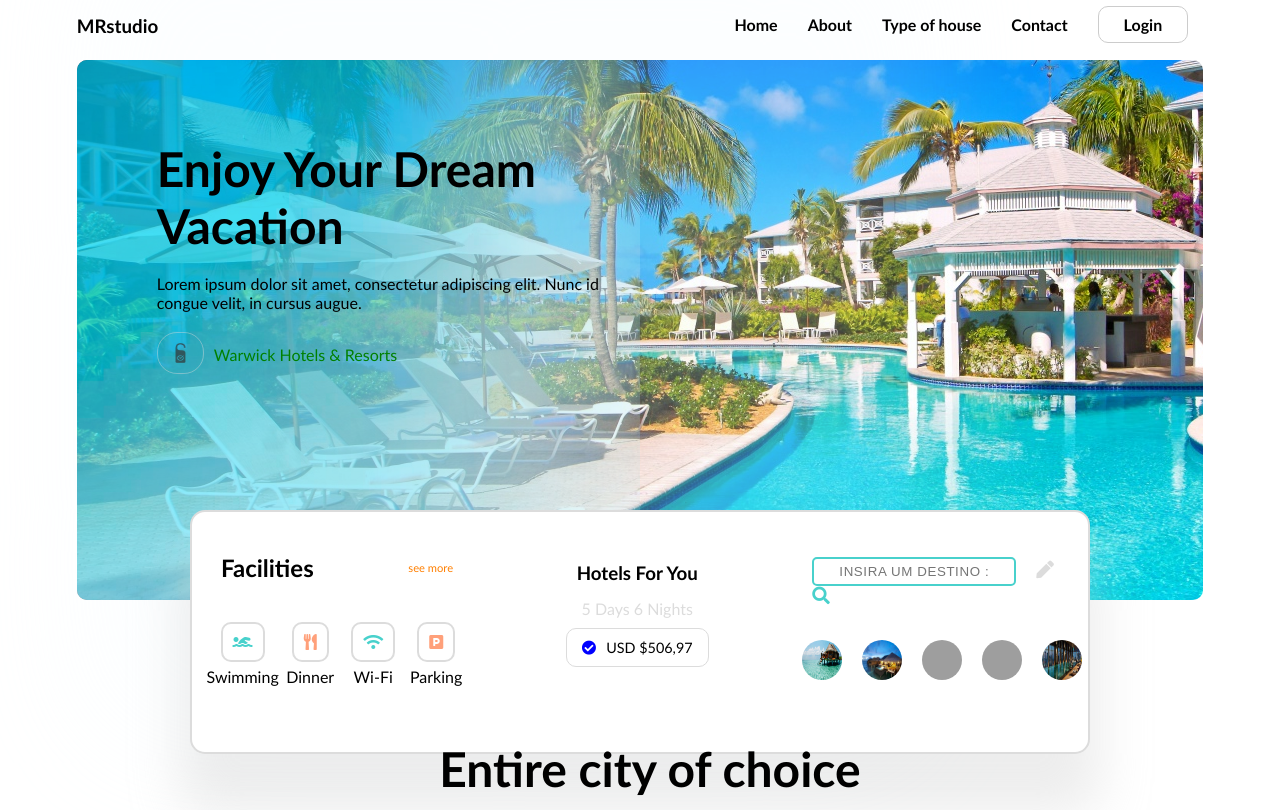
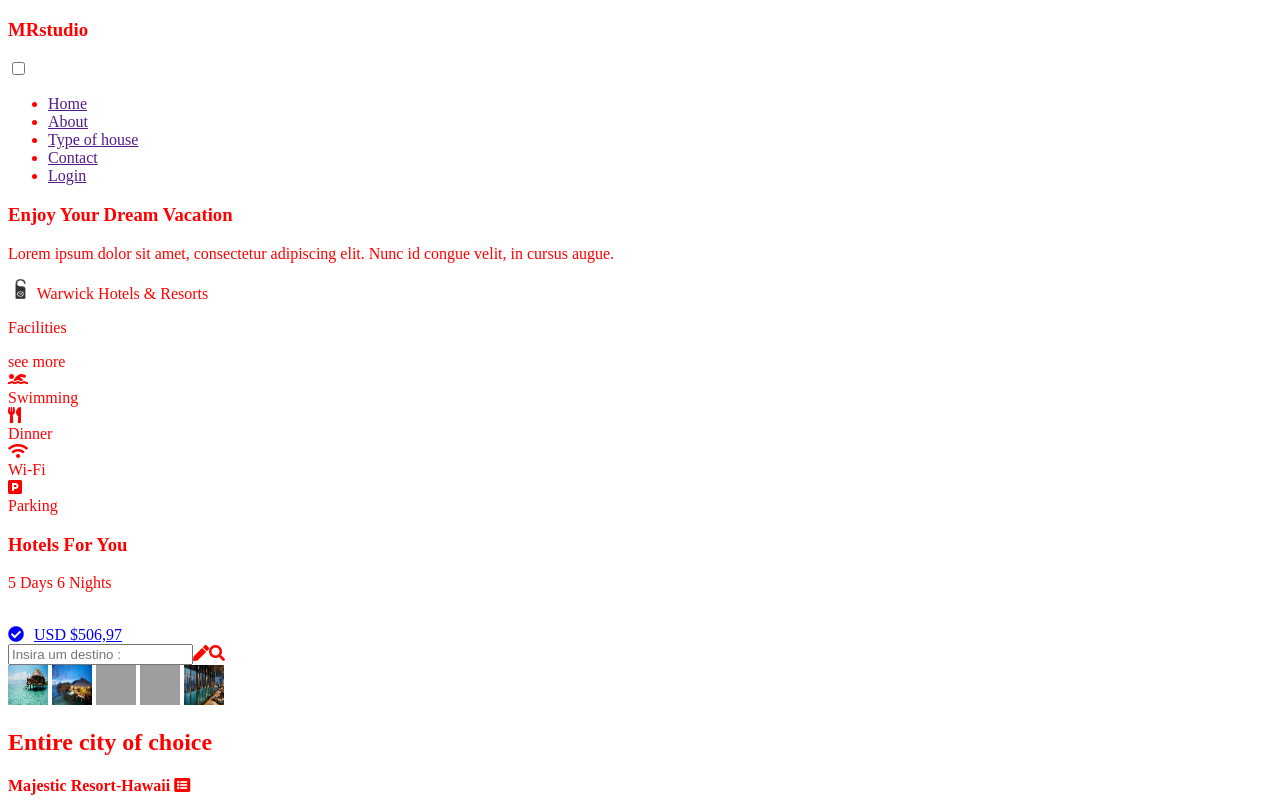
Before and after one commit to daniSoares1993/site-bookhotel, a plain HTML site: page index.html in a window 1280 px wide. Shown: the top 810 px of the page. Drawn offline with Linux system fonts and the light colour scheme; files that its build step writes are made by us from their sources; grey boxes are pictures that could not be loaded; files whose address does not match are found by name.

Commit message:
Desenvolvendo

```diff
--- /dev/null
+++ b/estilo.css
@@ -0,0 +1,3 @@
+body{
+    color: red;
+}
--- a/index.html
+++ b/index.html
@@ -7,7 +7,7 @@
 	<meta name="viewport"  content="width=device-width initial-scale=1 shrink-to-fit=no">
 
 	<!-- css -->
-	<link rel="stylesheet" type="text/css" href="Documentos/site-bookhotel/style.css">
+	<link rel="stylesheet" type="text/css" href="estilo.css">
 
 	<!-- fontawesome-->
 	<link rel="stylesheet" href="https://use.fontawesome.com/releases/v5.8.1/css/all.css" integrity="sha384-50oBUHEmvpQ+1lW4y57PTFmhCaXp0ML5d60M1M7uH2+nqUivzIebhndOJK28anvf" crossorigin="anonymous">
```
